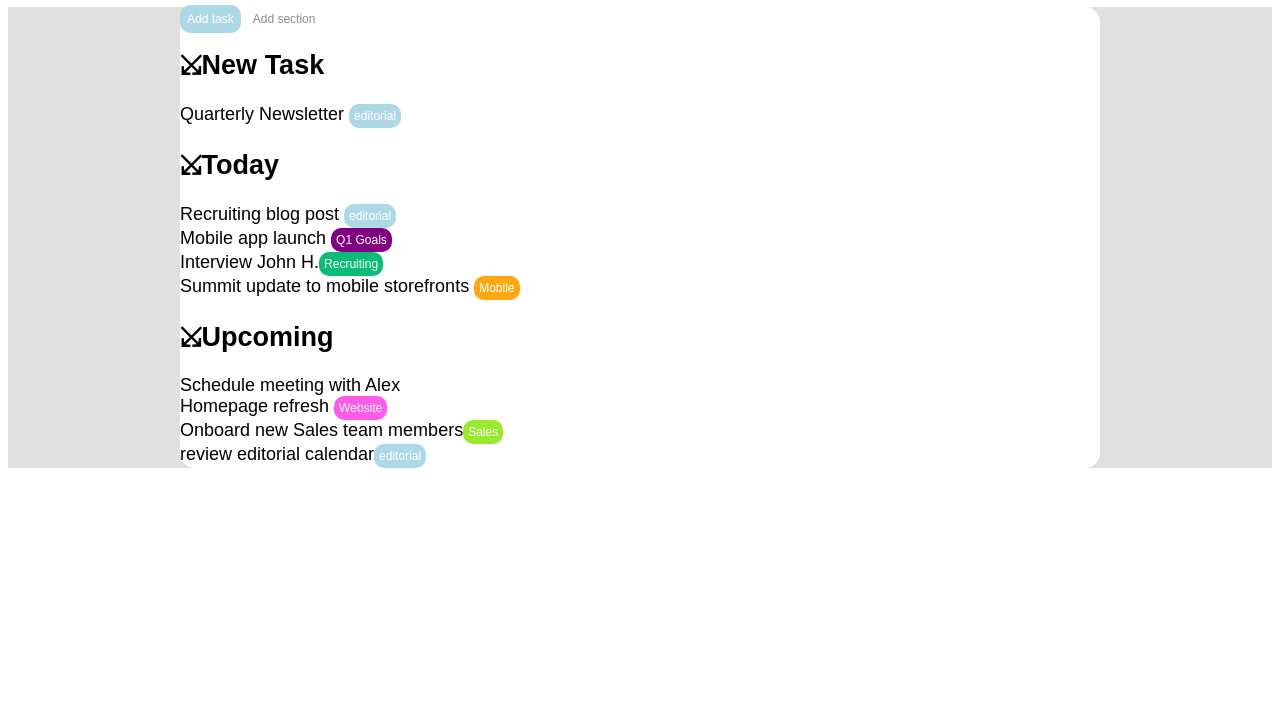
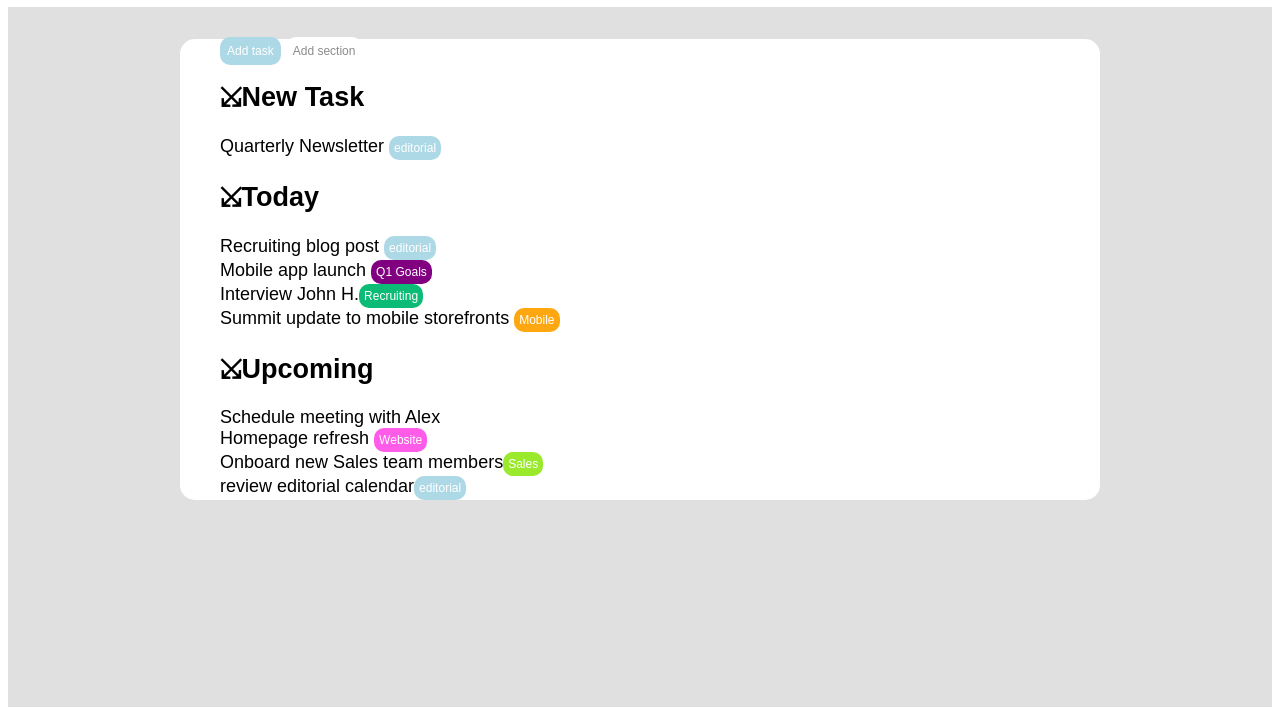
Before and after one commit to PaoloCrescenzi/html-css-toboolist, a plain HTML site: page index.html in a window 1280 px wide. Shown: the part 97-812 px from the top of the page. Drawn offline with Linux system fonts and the light colour scheme.

Commit message:
riquadro bianco

```diff
--- a/css/style.css
+++ b/css/style.css
@@ -15,17 +15,22 @@ header{
 h1{
     display: inline-block;
     vertical-align: middle;
+    font-family: Arial, Helvetica, sans-serif;
+
 
 }
 
 main{
     background-color: rgb(224, 224, 224);
+    padding-top: 32px;
+    height: 700px;
 
 
 }
 
 h2{
     display: inline-block;
+
 }
 
 .badge-new-task{
@@ -37,21 +42,18 @@ h2{
     font-size: 12px;
 }
 
-.riquadro-bianco{
+.container{
     border-radius: 15px;
     background-color: white;
     font-size: 18px;
     font-family: Arial, Helvetica, sans-serif;
     width: 920px;
     margin: 0 auto;
-
+    padding-left: 40px;
 
 }
 
 
-hr{
-    color: gray;
-}
 
 .add-task{
     border-radius: 10px;
@@ -59,6 +61,7 @@ hr{
     color: white;
     padding: 7px;
     font-size: 12px;
+
 }
 
 .add-section{
--- a/index.html
+++ b/index.html
@@ -15,13 +15,17 @@
     </header>
 
     <main>
-        <div class="riquadro-bianco">
+        <div class="container">
+            <div class="ricquadro-bianco-1">
                 <!--prima sezione-->
                 <div class="top-button">
                     <span class="add-task">Add task</span>
                     <span class="add-section">Add section</span>
 
                 </div>
+            </div>
+            <div class="riquadro-bianco">
+
 
                 <!--sezione "new task"-->
                 <div>
@@ -50,6 +54,8 @@
                     <div>review editorial calendar<span class="badge-new-task">editorial</span></div>
                 </div>
             </div>
+        </div>
+
 
 
 
```
Lines whose indentation alone changed are shown as unchanged.
